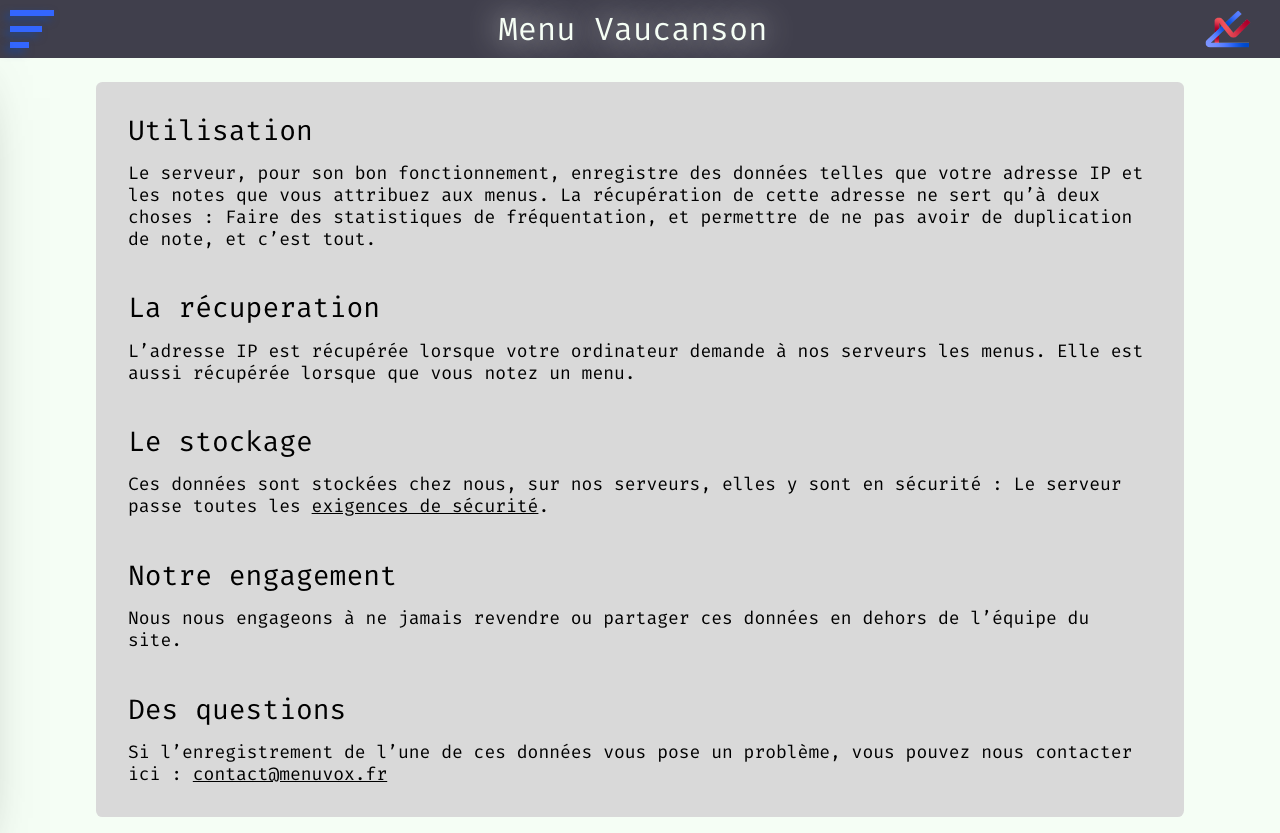
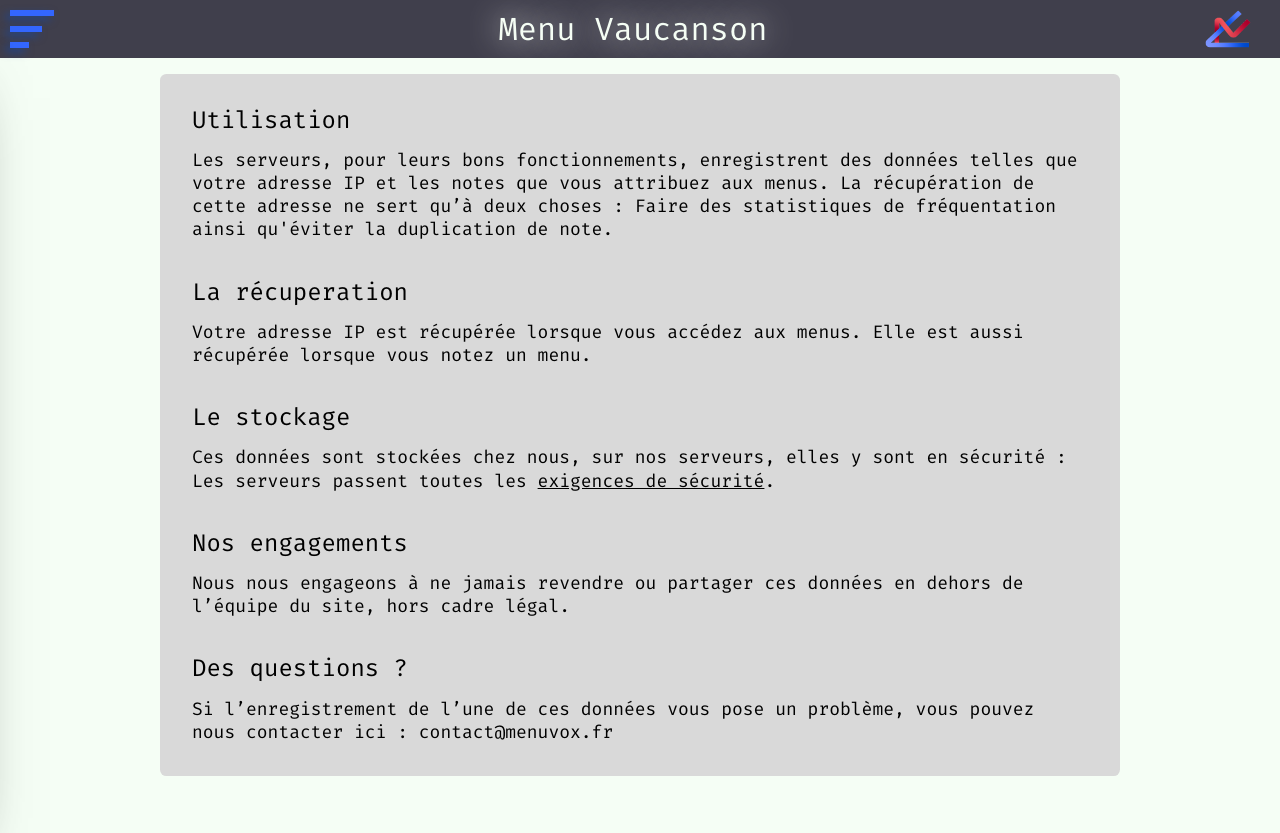
Before and after one commit to Menu-Vaucanson/Desktop, a React (Create React App) app: page /Legal in a window 1280 px wide. After the commit the page ends 800 px from the top, so only its background shows below. Built offline with nearby package versions, Linux system fonts and the light colour scheme.

Commit message:
Fixed legal page

```diff
--- a/src/Components/Informations.tsx
+++ b/src/Components/Informations.tsx
@@ -4,6 +4,15 @@
 	if (info.contact) {
 		return (
 			<Link to={'/Contact'} className={"InfoBox " + className}>
+				<div className="InfoBoxTitle">{info.title}</div>
+				{info.desc}
+			</Link>
+		);
+	}
+
+	if (info.legal) {
+		return (
+			<Link to={'/Legal'} className={"InfoBox " + className}>
 				<div className="InfoBoxTitle">{info.title}</div>
 				{info.desc}
 			</Link>
@@ -26,8 +35,9 @@
 			contact: true
 		},
 		{
-			title: "Qui sommes-nous ?",
-			desc: "Nous sommes trois élèves en terminale STI2D."
+			title: "Légal",
+			desc: "Cliquez ici pour accéder aux mentions légales.",
+			legal: true
 		},
 		{
 			title: "Le code",
--- a/src/Components/Legal.tsx
+++ b/src/Components/Legal.tsx
@@ -1,28 +1,29 @@
 import { Link } from 'react-router-dom';
-function Legal({ theme }) {
+
+function Legal() {
 	const legalList = [
 		{
 			name: 'Utilisation',
-            content: <div>Le serveur, pour son bon fonctionnement, enregistre des données telles que votre adresse IP et les notes que vous attribuez aux menus. La récupération de cette adresse ne sert qu’à deux choses : Faire des statistiques de fréquentation, et permettre de ne pas avoir de duplication de note, et c’est tout.</div>
-        },{
+			content: <>Les serveurs, pour leurs bons fonctionnements, enregistrent des données telles que votre adresse IP et les notes que vous attribuez aux menus. La récupération de cette adresse ne sert qu’à deux choses : Faire des statistiques de fréquentation ainsi qu'éviter la duplication de note.</>
+		}, {
 			name: 'La récuperation',
-            content: <div>L’adresse IP est récupérée lorsque votre ordinateur demande à nos serveurs les menus. Elle est aussi récupérée lorsque que vous notez un menu.</div>
-        },{
+			content: <>Votre adresse IP est récupérée lorsque vous accédez aux menus. Elle est aussi récupérée lorsque vous notez un menu.</>
+		}, {
 			name: 'Le stockage',
-            content: <div>Ces données sont stockées chez nous, sur nos serveurs, elles y sont en sécurité : Le serveur passe toutes les <Link to='/Security'><u>exigences de sécurité</u>.</Link></div>
-        },{
-            name: 'Notre engagement',
-            content: <div>Nous nous engageons à ne jamais revendre ou partager ces données en dehors de l’équipe du site.</div>
-        },{
-            name: 'Des questions',
-            content: <div>Si l’enregistrement de l’une de ces données vous pose un problème, vous pouvez nous contacter ici : <a href="mailto:contact@menuvox.fr"><u>contact@menuvox.fr</u></a></div>
+			content: <>Ces données sont stockées chez nous, sur nos serveurs, elles y sont en sécurité : Les serveurs passent toutes les <Link to='/Security'><u>exigences de sécurité</u></Link>.</>
+		}, {
+			name: 'Nos engagements',
+			content: <>Nous nous engageons à ne jamais revendre ou partager ces données en dehors de l’équipe du site, hors cadre légal.</>
+		}, {
+			name: 'Des questions ?',
+			content: <>Si l’enregistrement de l’une de ces données vous pose un problème, vous pouvez nous contacter ici : contact@menuvox.fr</>
 		}
-    ]
-    function UseList({ theme }) {
-        console.log(theme);
+	];
+
 	return (
-            <div className={theme === 'dark' ? "legalBoxs legalBoxsDark" : 'legalBoxs'}>
-                {legalList.map((Element: { name: string, content: JSX.Element },i) => {
+		<div className="legalPage">
+			<div className='legalBoxs'>
+				{legalList.map((Element: { name: string, content: JSX.Element }, i) => {
 					return (
 						<div className="legalBox" key={i}>
 							<div className="legalTitle">
@@ -35,10 +36,8 @@
 					);
 				})}
 			</div>
+		</div>
 	);
 }
 
-    return (<div className="legalPage"><UseList theme={theme} /></div>);
-}
-
 export default Legal;
--- a/src/Components/index.tsx
+++ b/src/Components/index.tsx
@@ -38,7 +38,7 @@
 			element: <Contact theme={theme} />
 		}, {
 			path: '/Legal',
-			element:<Legal theme={theme}/>
+			element: <Legal />
 		}, {
 			path: '/Security',
 			element: <Security />
--- a/src/Stylesheets/dark.css
+++ b/src/Stylesheets/dark.css
@@ -52,7 +52,3 @@
 .E404Dark {
 	color: #F5FEF5;
 }
-
-.legalBoxsDark {
-	background-color: #B3B3B3;
-}
--- a/src/Stylesheets/index.css
+++ b/src/Stylesheets/index.css
@@ -595,11 +595,10 @@
 }
 
 .legalBoxs {
-	gap: 5.2vh;
-	width: 80vw;
+	gap: 4.5vh;
+	width: 70vw;
 	padding: 4vh;
-	margin-top: 3vh;
-	margin-bottom: 2vh;
+	margin-top: 2vh;
 	border-radius: 0.5vmax;
 	display: flex;
 	flex-direction: column;
@@ -607,11 +606,12 @@
 }
 
 .legalTitle {
-	font-size: 3.5vh;
+	font-size: 3vh;
 }
 
 .legalContent {
 	font-size: 2.25vh;
+	line-height: 2.9vh;
 }
 
 .legalPage {
```
Lines whose indentation alone changed are shown as unchanged.
